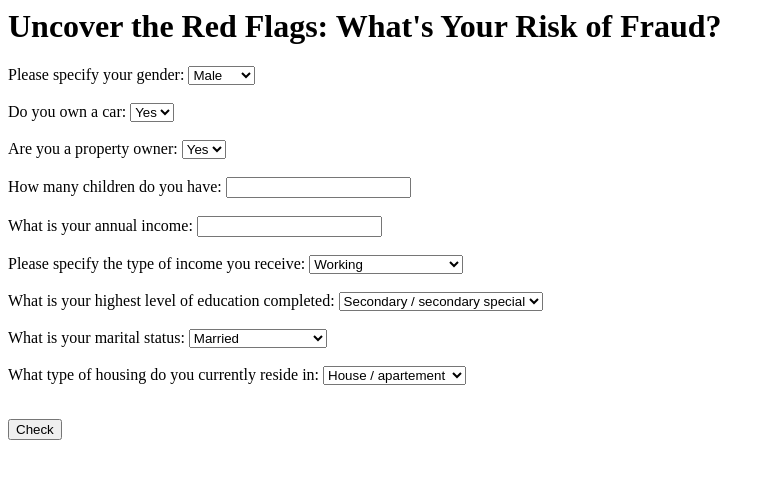
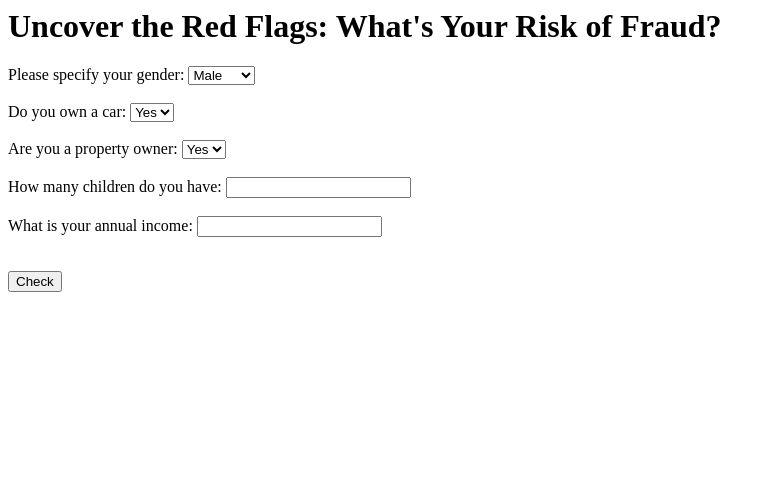
Before and after one commit to MarijnvanHouwelingen/DataEngineering, a Flask app: page /checkfraud in a window 1280 px wide. Shown: the top 479 px of the page, without its empty margins (0-775 px from the left). Run offline with Flask 3, Linux system fonts and the light colour scheme.

Commit message:
Update input_form_page.html

```diff
--- a/prediction-ui/templates/input_form_page.html
+++ b/prediction-ui/templates/input_form_page.html
@@ -30,41 +30,6 @@
     <label for="pgc">What is your annual income:</label>
     <input type="text" id="annualincome" name="annualincome" placeholder=""> <br><br>
 
-    <label for="dropdown">Please specify the type of income you receive:</label>
-    <select id="dropdownTypeIncome" name="dropdownTypeIncome">
-        <option value="Working">Working</option>
-        <option value="Commercial associate">Commercial associate</option>
-        <option value="Pensioner">Pensioner</option>
-        <option value="State servant">State servant</option>
-    </select> <br><br>
-
-    <label for="dropdown">What is your highest level of education completed:</label>
-    <select id="dropdownEducation" name="dropdownEducation">
-        <option value="Secondary / secondary special">Secondary / secondary special</option>
-        <option value="Higher education">Higher education</option>
-        <option value="Incomplete higher">Incomplete higher</option>
-        <option value="Lower secondary">Lower secondary</option>
-        <option value="Academic degree">Academic degree</option>
-    </select> <br><br>
-
-    <label for="dropdown">What is your marital status:</label>
-    <select id="dropdownMarital" name="dropdownMarital">
-        <option value="Married">Married</option>
-        <option value="Single / not married">Single / not married</option>
-        <option value="Civil marriage">Civil marriage</option>
-        <option value="Seperated">Seperated</option>
-        <option value="Widow">Widow</option>
-    </select> <br><br>
-
-    <label for="dropdown">What type of housing do you currently reside in:</label>
-    <select id="dropdownHouse" name="dropdownHouse">
-        <option value="House / apartement">House / apartement</option>
-        <option value="With parents">With parents</option>
-        <option value="Municipal apartment">Municipal apartment</option>
-        <option value="Rented apartment">Rented apartment</option>
-        <option value="Office apartment">Office apartment</option>
-    </select> <br><br>
-
     <p><input type='submit' value='Check'/></p>
 </form>
 
```
